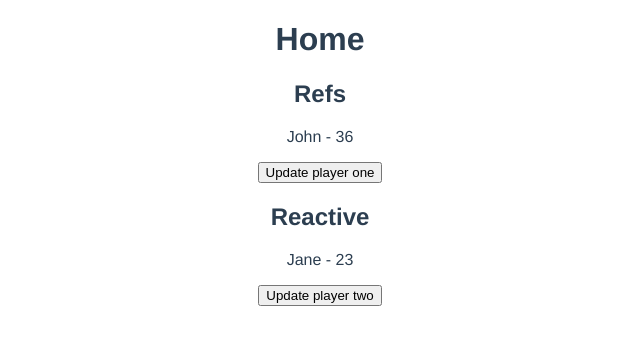
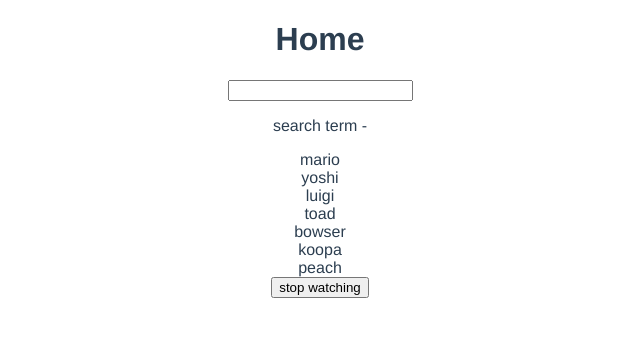
Before and after one commit to codingoak/blog, a Vue app: page / in a window 1280 px wide. Shown: the top 344 px of the page, without its empty margins (320-960 px from the left). Built offline with nearby package versions, Linux system fonts and the light colour scheme.

Commit message:
Add computed values, watch and watcheffect

```diff
--- a/src/views/Home.vue
+++ b/src/views/Home.vue
@@ -1,34 +1,48 @@
 <template>
   <div class="home">
     <h1>Home</h1>
-    <h2>Refs</h2>
-    <p>{{ playerOne.name }} - {{ playerOne.age }}</p>
-    <button @click="updatePlayerOne">Update player one</button>
-    <h2>Reactive</h2>
-    <p>{{ playerTwo.name }} - {{ playerTwo.age }}</p>
-    <button @click="updatePlayerTwo">Update player two</button>
+    <input type="text" v-model="search" />
+    <p>search term - {{ search }}</p>
+    <div v-for="name in matchingNames" :key="name">{{ name }}</div>
+    <button @click="handleClick">stop watching</button>
   </div>
 </template>
 
 <script>
-import { ref, reactive } from 'vue';
+import { computed, ref, watch, watchEffect } from 'vue';
 
 export default {
   name: 'Home',
   setup() {
-    const playerOne = ref({ name: 'John', age: 36 });
-    // don't use reactive with primitive types
-    const playerTwo = reactive({ name: 'Jane', age: 23 });
+    const search = ref('');
+    const names = ref([
+      'mario',
+      'yoshi',
+      'luigi',
+      'toad',
+      'bowser',
+      'koopa',
+      'peach',
+    ]);
 
-    const updatePlayerOne = () => {
-      playerOne.value.age = 40;
+    const stopWatch = watch(search, () => {
+      console.log('watch function ran');
+    });
+
+    const stopEffect = watchEffect(() => {
+      console.log('watchEffect function ran', search.value);
+    });
+
+    const matchingNames = computed(() => {
+      return names.value.filter(name => name.includes(search.value));
+    });
+
+    const handleClick = () => {
+      stopWatch();
+      stopEffect();
     };
 
-    const updatePlayerTwo = () => {
-      playerTwo.age = 27;
-    };
-
-    return { playerOne, updatePlayerOne, playerTwo, updatePlayerTwo };
+    return { names, matchingNames, search, handleClick };
   },
 };
 </script>
```
